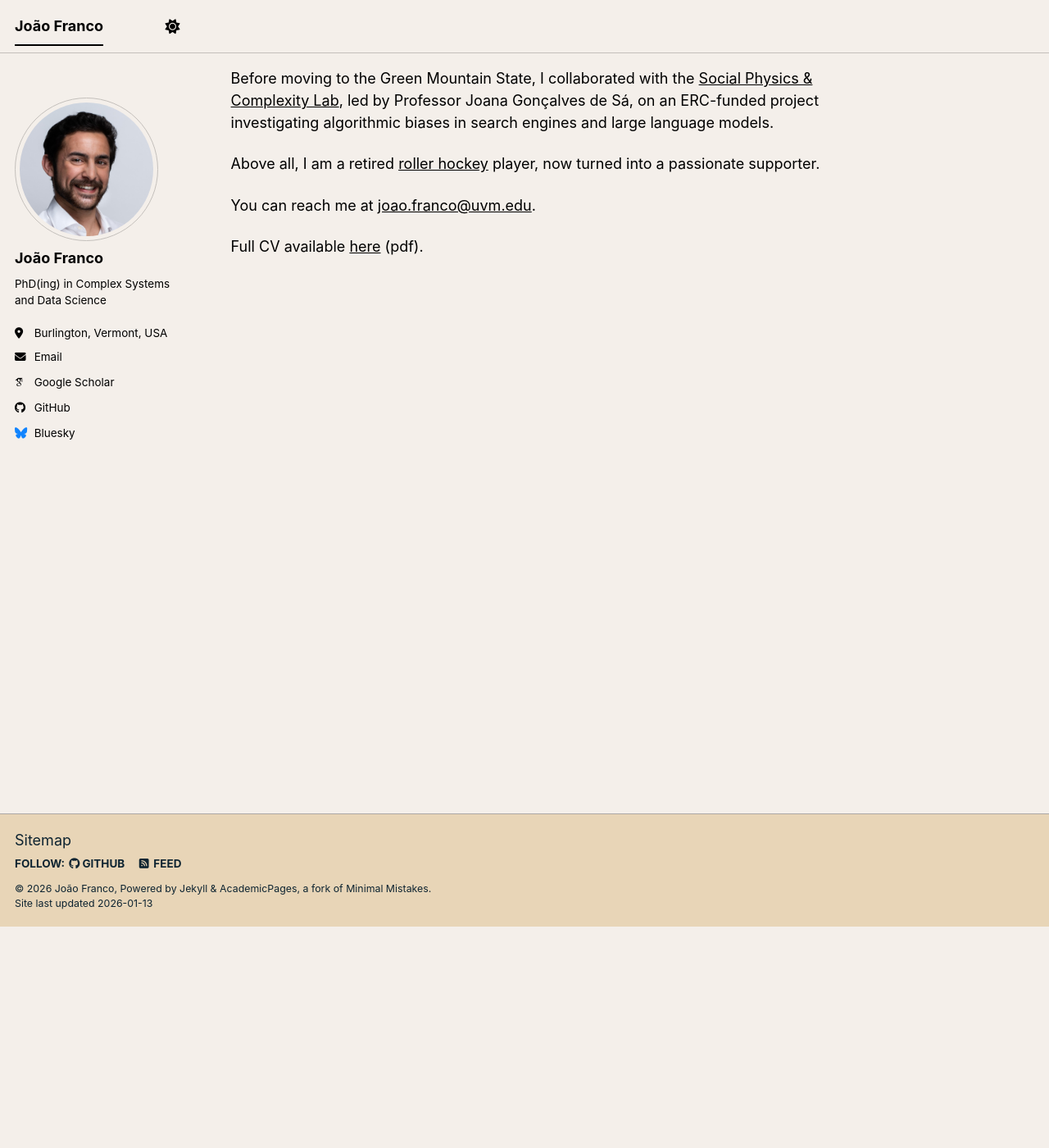
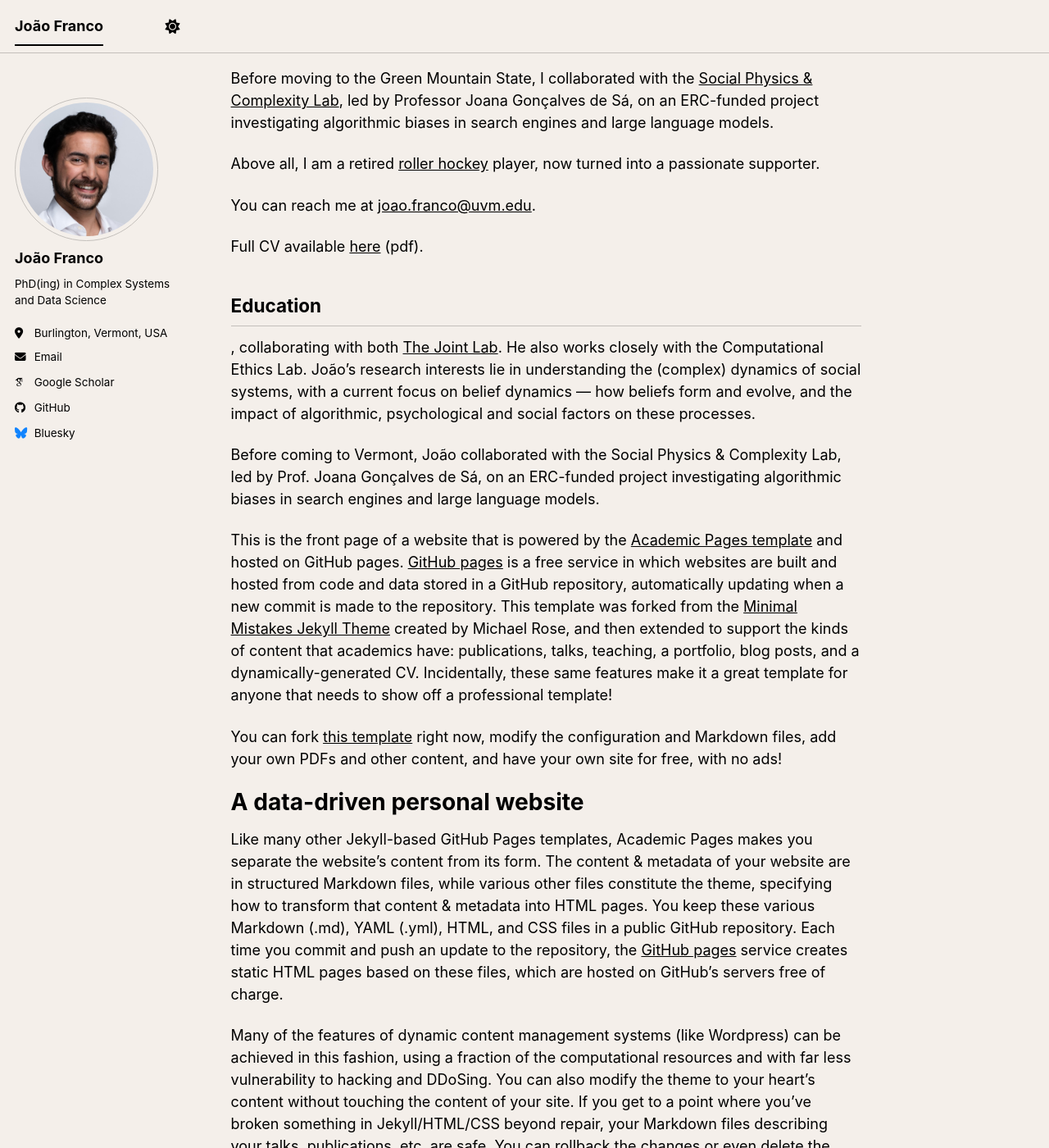
Before and after one commit to OkFranco/okfranco.github.io, a Jekyll site: the page built from _pages/about.md, in a window 1280 px wide and 1400 px high, scrolled down 270 px. Shown: the whole window at 82% size. Built offline with Jekyll 4.4.1, drawn with Linux system fonts in a browser that asks for light colours; some web fonts are replaced; a script bundle is joined from its source files by our own code; library files that are not in the unit come from our copies; some of the changed text lies outside the part shown.

Commit message:
try adjust website

```diff
--- a/_pages/about.md
+++ b/_pages/about.md
@@ -22,7 +22,7 @@ You can reach me at [joao.franco@uvm.edu](mailto: joao.franco@uvm.edu).
 Full CV available [here](https://okfranco.github.io/files/CV_Joao_Franco.pdf) (pdf).
 
 
-<!--
+
 
 Education
 ------
@@ -44,7 +44,7 @@ Like many other Jekyll-based GitHub Pages templates, Academic Pages makes you se
 
 Many of the features of dynamic content management systems (like Wordpress) can be achieved in this fashion, using a fraction of the computational resources and with far less vulnerability to hacking and DDoSing. You can also modify the theme to your heart's content without touching the content of your site. If you get to a point where you've broken something in Jekyll/HTML/CSS beyond repair, your Markdown files describing your talks, publications, etc. are safe. You can rollback the changes or even delete the repository and start over - just be sure to save the Markdown files! You can also write scripts that process the structured data on the site, such as [this one](https://github.com/academicpages/academicpages.github.io/blob/master/talkmap.ipynb) that analyzes metadata in pages about talks to display [a map of every location you've given a talk](https://academicpages.github.io/talkmap.html).
 
-For those users that need more advanced functionality, the template also supports the following popular tools:
+<!-- For those users that need more advanced functionality, the template also supports the following popular tools:
 - [MathJax](https://www.mathjax.org/) for mathematical equations
 - [Mermaid](https://mermaid.js.org/) for diagraming
 - [Plotly](https://plotly.com/javascript/) for plotting
```
